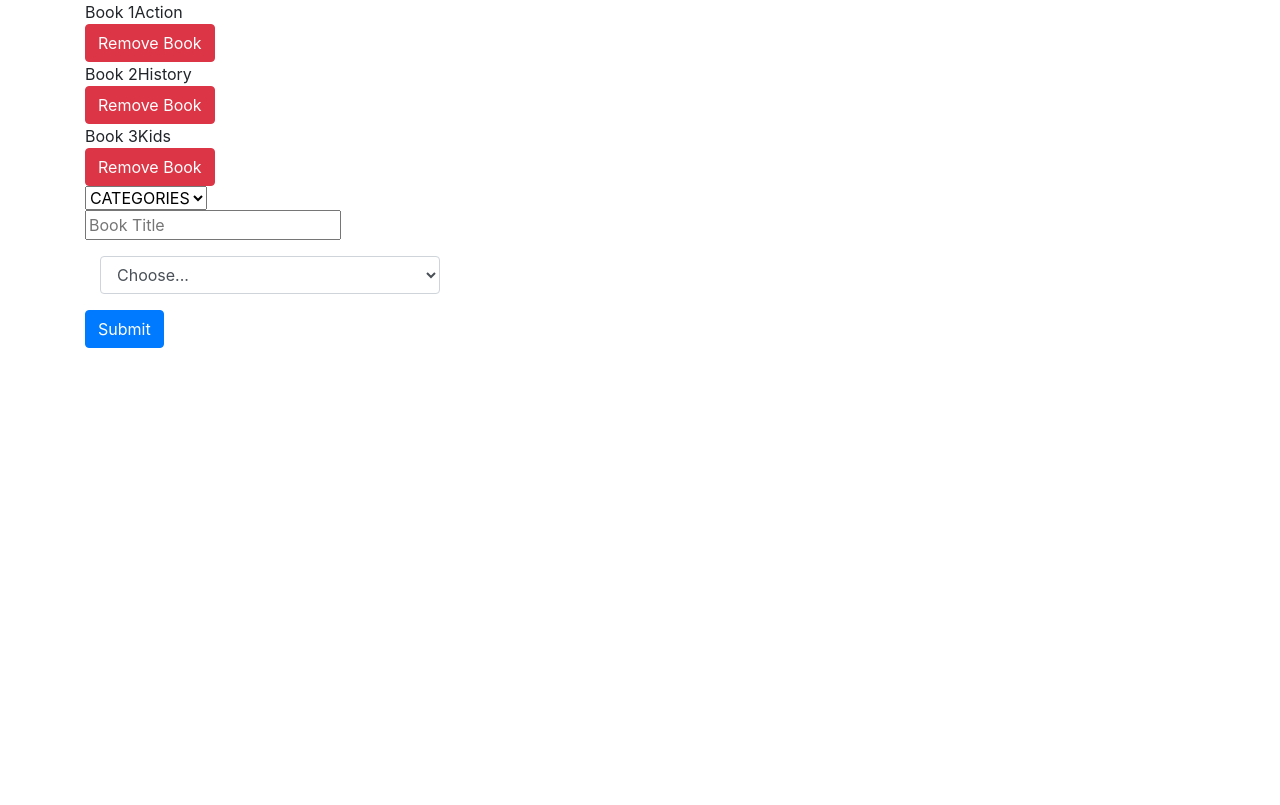
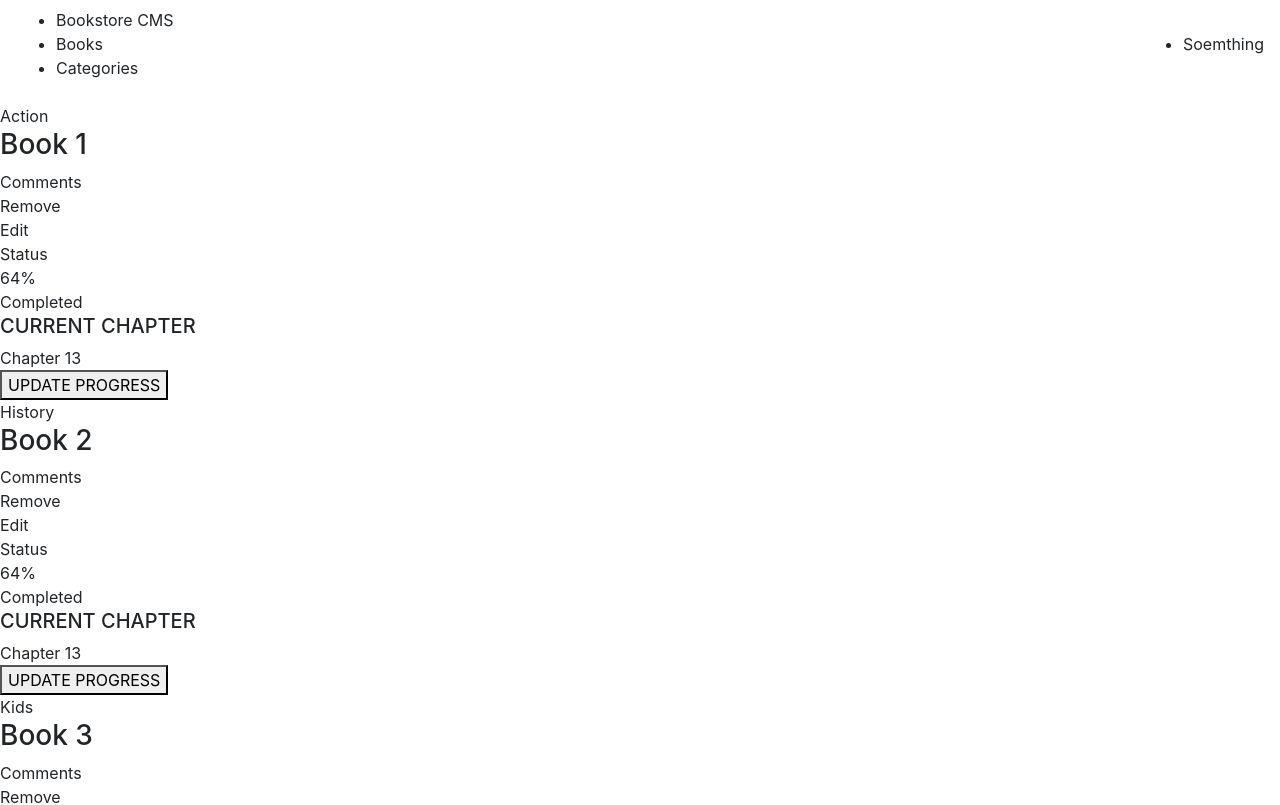
Before and after one commit to edwinmoradian90/bookstore-cms, a React (Create React App) app: page / in a window 1280 px wide. Shown: the top 805 px of the page. Built offline with nearby package versions, Linux system fonts and the light colour scheme.

Commit message:
added most of the skeleton

```diff
--- a/src/components/App.js
+++ b/src/components/App.js
@@ -1,10 +1,12 @@
 import React from 'react';
 import BooksList from '../containers/BooksList';
 import BooksForm from '../containers/BooksForm';
+import Navbar from './Navbar';
 
 function App() {
   return (
-    <div className="app container">
+    <div className="app">
+      <Navbar />
       <BooksList />
       <BooksForm />
     </div>
--- a/src/components/Book.js
+++ b/src/components/Book.js
@@ -5,10 +5,31 @@ const Book = props => {
   const { book } = props;
   const { title, category } = book;
   return (
-    <>
-      <span className="title">{title}</span>
-      <span className="category">{category}</span>
-    </>
+    <div className="lessonPanel">
+      <div className="book">
+        <div className="aboutBook">
+          <span className="category">{category}</span>
+          <h3 className="title">{title}</h3>
+        </div>
+        <div className="bookOptions">
+          <div className="comments">Comments</div>
+          <div className="removeBook">Remove</div>
+          <div className="edit">Edit</div>
+        </div>
+      </div>
+      <div className="bookCompletion">
+        <div className="completionIcon">Status</div>
+        <div className="status">
+          <div className="statusPercentage">64%</div>
+          <div className="statusComplete">Completed</div>
+        </div>
+      </div>
+      <div className="chapter">
+        <h5 className="currentChapterLabel">CURRENT CHAPTER</h5>
+        <div className="currentChapter">Chapter 13</div>
+        <button type="button">UPDATE PROGRESS</button>
+      </div>
+    </div>
   );
 };
 
@@ -18,6 +39,8 @@ Book.propTypes = {
     category: PropTypes.string,
     title: PropTypes.string,
   }).isRequired,
+  handleRemoveBook: PropTypes.func.isRequired,
+  index: PropTypes.number.isRequired,
 };
 
 export default Book;
--- /dev/null
+++ b/src/components/Navbar.js
@@ -0,0 +1,16 @@
+import React from 'react';
+
+const Navbar = () => (
+  <div className="navbar">
+    <ul className="navbarLeft">
+      <li className="navbarTitle">Bookstore CMS</li>
+      <li className="booksTab">Books</li>
+      <li className="categoriesTab">Categories</li>
+    </ul>
+    <ul className="navbarRight">
+      <li className="accountIcon">Soemthing</li>
+    </ul>
+  </div>
+);
+
+export default Navbar;
--- a/src/containers/BooksList.js
+++ b/src/containers/BooksList.js
@@ -21,20 +21,14 @@ const BooksList = () => {
 
   return (
     <div className="booksTable">
-      {books.map((book, i) => (
+      {books.map((book, index) => (
         <>
           <div key={`${book} book`} className={book}>
-            <Book book={book} />
-          </div>
-          <div className="removeBookContainer">
-            <button
-              onClick={() => handleRemoveBook(i)}
-              type="button"
-              className="removeBook btn btn-danger"
-              id={`${book.title}`}
-            >
-              Remove Book
-            </button>
+            <Book
+              book={book}
+              handleRemoveBook={handleRemoveBook}
+              index={index}
+            />
           </div>
         </>
       ))}
```
